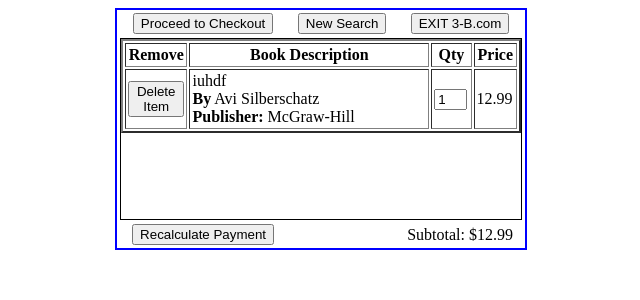
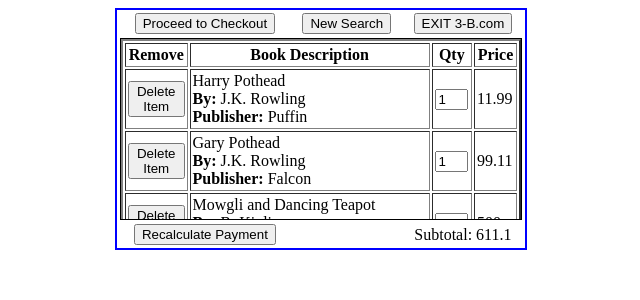
Before and after one commit to muhamuhamuha/bbb, a PHP site: page /shopping_cart.php in a window 1280 px wide. Shown: the top 300 px of the page, without its empty margins (319-959 px from the left). Run offline with PHP 8.4, Linux system fonts and the light colour scheme.

Commit message:
shopping cart now outputting correct html and plan laid out delete cart items and recalculate payments

```diff
--- a/shopping_cart.php
+++ b/shopping_cart.php
@@ -1,14 +1,56 @@
+<?php
 
+	// dummy data
+	$books = [
+		['Harry Pothead', 'J.K. Rowling', 'Puffin', '12345', 11.99],
+		['Gary Pothead', 'J.K. Rowling', 'Falcon', '54321', 99.11],
+		['Mowgli and Dancing Teapot', 'R. Kipling', 'Flamingo', '10101', 500],
+	];
+
+
+	/** used at the end to calculate subtotals */
+	function calcSubtotal(array $books): float {
+		// filter out prices
+		$prices = array_map(function($x) { return end($x); }, $books);
+		return array_sum($prices);
+	}
+
+	/** spits out data structured into html table syntax that this UI expects... */
+	function outputHTML(string $title,
+											string $author,
+											string $publisher,
+											string $isbn,
+											float $price): void {
+  	echo "<tr>";
+		echo "<td>";
+		echo "<button name='delete' id='delete' onClick='del(\"$isbn\")'>";
+		echo "Delete Item";
+		echo "</button>";
+		echo "</td>";
+		echo "<td>";
+		echo "$title</br>";
+		echo "<b>By:</b> $author</br>";
+		echo "<b>Publisher:</b> $publisher";
+		echo "</td>";
+		echo "<td>";
+		echo "<input id='txt$isbn' name='txt$isbn' value='1' size='1' />";
+		echo "</td>";
+		echo "<td>$price</td>";
+  	echo "</tr>";
+	}
+?>
 <!DOCTYPE HTML>
+
 <head>
 	<title>Shopping Cart</title>
 	<script>
 		//remove from cart
-	function del(isbn){
-		window.location.href="shopping_cart.php?delIsbn="+ isbn;
+		function del(isbn) {
+			window.location.href = "shopping_cart.php?delIsbn=" + isbn;
 		}
 	</script>
 </head>
+
 <body>
 	<table align="center" style="border:2px solid blue;">
 		<tr>
@@ -30,11 +72,37 @@
 		</tr>
 		<tr>
 			<form id="recalculate" name="recalculate" action="" method="post">
-			<td  colspan="3">
+				<td colspan="3">
 					<div id="bookdetails" style="overflow:scroll;height:180px;width:400px;border:1px solid black;">
 						<table align="center" BORDER="2" CELLPADDING="2" CELLSPACING="2" WIDTH="100%">
-						<th width='10%'>Remove</th><th width='60%'>Book Description</th><th width='10%'>Qty</th><th width='10%'>Price</th>
-						<tr><td><button name='delete' id='delete' onClick='del("123441");return false;'>Delete Item</button></td><td>iuhdf</br><b>By</b> Avi Silberschatz</br><b>Publisher:</b> McGraw-Hill</td><td><input id='txt123441' name='txt123441' value='1' size='1' /></td><td>12.99</td></tr>					</table>
+							<th width='10%'>Remove</th>
+							<th width='60%'>Book Description</th>
+							<th width='10%'>Qty</th>
+							<th width='10%'>Price</th>
+							<?php
+								foreach($books as $book) {
+									// title, author, publisher, isbn, price
+									[$t, $a, $p, $i, $pr] = $book;
+									outputHTML($t, $a, $p, $i, $pr);
+								}
+							?>
+							<!-- <tr>
+								<td>
+									<button name='delete' id='delete' onClick='del("123441");return false;'>
+										Delete Item
+									</button>
+								</td>
+								<td>
+									iuhdf</br>
+									<b>By</b> Avi Silberschatz</br>
+									<b>Publisher:</b> McGraw-Hill
+								</td>
+								<td>
+									<input id='txt123441' name='txt123441' value='1' size='1' />
+								</td>
+								<td>12.99</td>
+							</tr> -->
+						</table>
 					</div>
 				</td>
 		</tr>
@@ -47,7 +115,39 @@
 				&nbsp;
 			</td>
 			<td align="center">
-				Subtotal:  $12.99			</td>
+				Subtotal: <?php echo calcSubtotal($books); ?>
+			</td>
 		</tr>
 	</table>
 </body>
+
+<?php
+
+	/**
+	 * if the user deletes, POST is a nested dictionary
+	 * where the isbn to be deleted will have the key 'delete',
+	 * and it will in turn be the key to the quantity to delete
+	 * Array([delete] => [txt000000] => 2)
+	 */
+	function processDeletes(array $deletes): bool {
+		$item2del = $deletes['delete'];
+		// hit the database and remove
+
+	}
+
+	/** utility function to check if server is posting and something else is happening */
+	function checkPost(bool $and): bool {
+		return $_SERVER['REQUEST_METHOD'] === 'POST' && $and;
+	}
+
+	if (checkPost(array_key_exists('delete', $_POST))) {
+		print_r($_POST);
+
+	} elseif (checkPost(array_key_exists('recalculate_payment', $_POST))) {
+		echo('hello<br>');
+		print_r($_POST);
+		// hit database and recalculate sum
+
+	}
+
+?>
```
Also changed, not shown: screen3.php (+7 -73 lines). Lines whose indentation alone changed are shown as unchanged.
